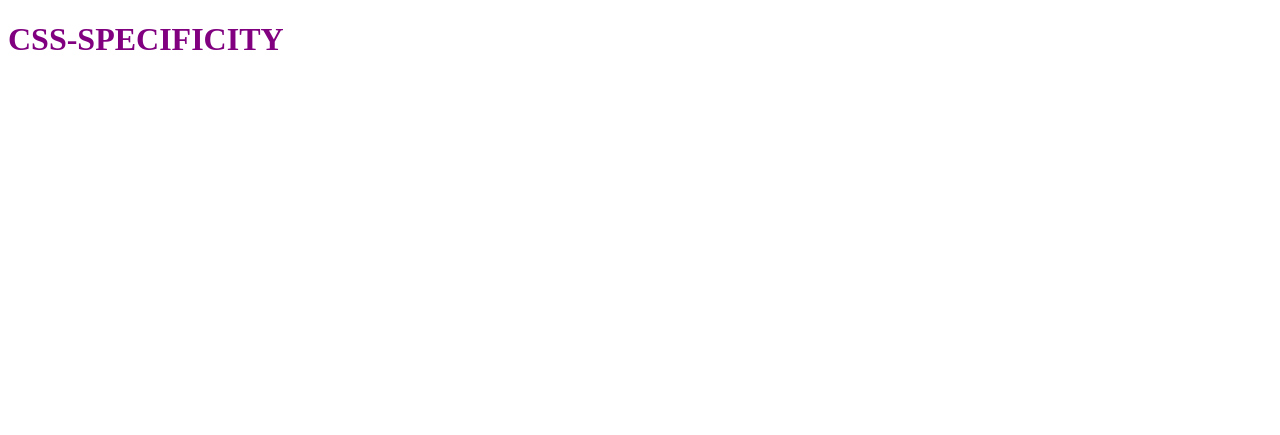
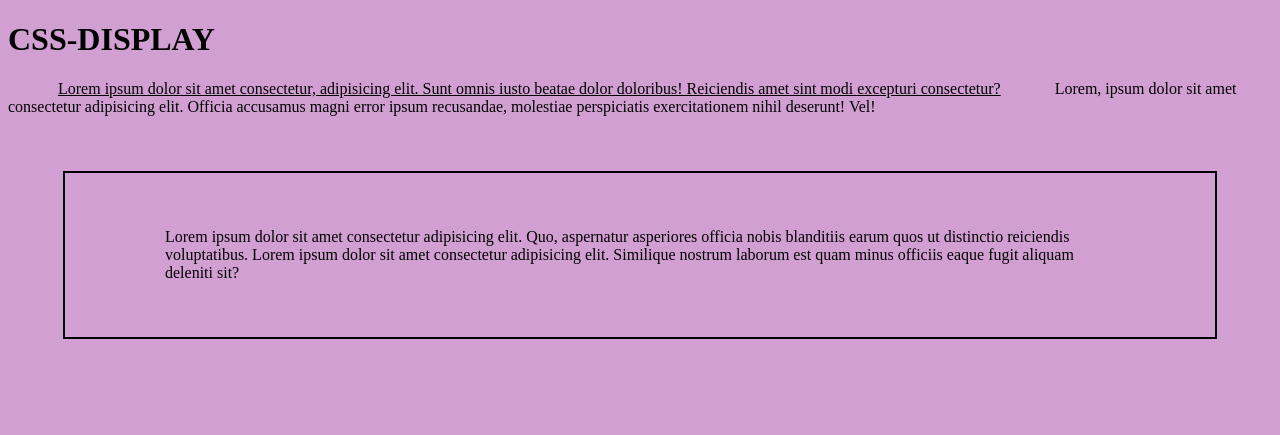
Before and after one commit to yadav-yashvardhan/web-development, a plain HTML site: page index.html in a window 1280 px wide. Drawn offline with Linux system fonts and the light colour scheme.

Commit message:
DISPLAY practice 10

```diff
--- a/index.html
+++ b/index.html
@@ -3,29 +3,51 @@
 <head>
     <meta charset="UTF-8">
     <meta name="viewport" content="width=device-width, initial-scale=1.0">
-    <title><CSS-SPECIFICITY></title>
+    <title>CSS-DISPLAY</title>
     <style>
-          h1{
-            color: aqua;
+        body{
+            background-color: rgb(209, 159, 209);
         }
-          .red{
-            color: blue;
+        p.first{
+            display: inline;
+            margin: 25px;
+            /*border: solid black;*/
+            text-decoration: underline;
+            padding: 25px;
+
         }
-          .geen{
-            color: brown;
+
+        p.second{
+            border: 2px solid black;
+            margin: 55px;
+            padding: 55px 100px 55px 100px;
+            display: inline-block;
         }
-          .yellow{
-            color: purple;
+p.third{
+    display: none;
+    border: 2px solid black;
 }
-          a.harrclass.rohan-class[href]:hover{
-            color: blueviolet;
+p.fourth{
+    visibility: hidden;
+    border: 2px solid black;
 }
     </style>
 </head>
 <body>
-
+    <h1>CSS-DISPLAY</h1>
     <div>
-        <h1 class="red yellow green">CSS-SPECIFICITY</h1>
+        <p class="first">Lorem ipsum dolor sit amet consectetur, adipisicing elit. Sunt omnis iusto beatae dolor doloribus! Reiciendis amet sint modi excepturi consectetur?</p>
+        Lorem, ipsum dolor sit amet consectetur adipisicing elit. Officia accusamus magni error ipsum recusandae, molestiae perspiciatis exercitationem nihil deserunt! Vel!
+    </div>
+    <div>
+        <p class="second">Lorem ipsum dolor sit amet consectetur adipisicing elit. Quo, aspernatur asperiores officia nobis blanditiis earum quos ut distinctio reiciendis voluptatibus.
+        Lorem ipsum dolor sit amet consectetur adipisicing elit. Similique nostrum laborum est quam minus officiis eaque fugit aliquam deleniti sit?</p>
+    </div>
+    <div>
+        <p class="third">Lorem ipsum dolor sit amet, consectetur adipisicing elit. Esse facilis corrupti ipsa beatae amet quasi aliquid ad eveniet debitis repudiandae!</p>
+    </div>
+    <div>
+        <p class="fourth">Lorem ipsum, dolor sit amet consectetur adipisicing elit. Quam voluptatem iure accusamus inventore ea molestias nisi voluptatum aspernatur iste sapiente?</p>
     </div>
 </body>
 </html>
```
Lines whose indentation alone changed are shown as unchanged.
